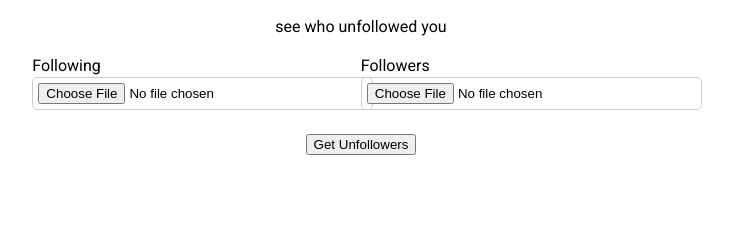
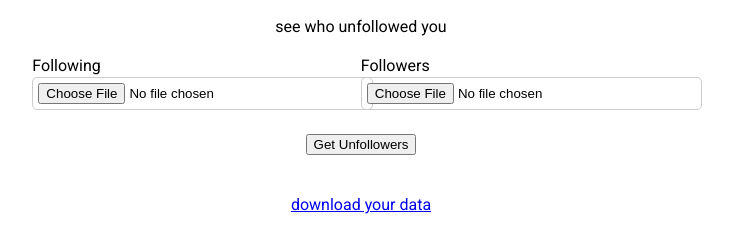
Before and after one commit to ahnafraihan/unfollowers, a plain HTML site: page index.html in a window 1280 px wide. Shown: the part 62-314 px from the top of the page, without its empty margins (279-1012 px from the left). Drawn offline with Linux system fonts and the light colour scheme.

Commit message:
add download link

```diff
--- a/index.html
+++ b/index.html
@@ -9,6 +9,7 @@
 <body>
   <h1>unfollowers</h1>
   <p>see who unfollowed you</p>
+    <div class="container">
       <form id="form">
         <div class="inputs-container">
           <div class="input-container">
@@ -22,7 +23,9 @@
         </div>
         <button type="button" onclick="getUnfollowers()">Get Unfollowers</button>
       </form>
-  <div id="result"></div>
+      <div class="unfollowers"></div>
+      <a class ="download" href="https://accountscenter.instagram.com/info_and_permissions/dyi/" target="_blank">download your data</a>
+    </div>
   <script src="unfollowers.js"></script>
 </body>
 </html>
--- a/styles.css
+++ b/styles.css
@@ -2,6 +2,13 @@
 
 body {
   font-family: 'Roboto', sans-serif;
+}
+
+.container {
+  display: flex;
+  align-content: center;
+  justify-content: center;
+  flex-direction: column;
 }
 
 .inputs-container {
@@ -18,6 +25,16 @@ body {
   @media only screen and (max-width: 600px) {
     width: 40%;
   }
+}
+
+.unfollowers {
+  margin-top: 20px;
+  padding: 10px;
+  text-align: center;
+}
+
+.download {
+  text-align: center;
 }
 
 h1 {
@@ -47,9 +64,3 @@ input[type="file"] {
   padding: 5px;
   width: 100%;
 }
-
-#result {
-  margin-top: 20px;
-  padding: 10px;
-  text-align: center;
-}
```
Lines whose indentation alone changed are shown as unchanged.
